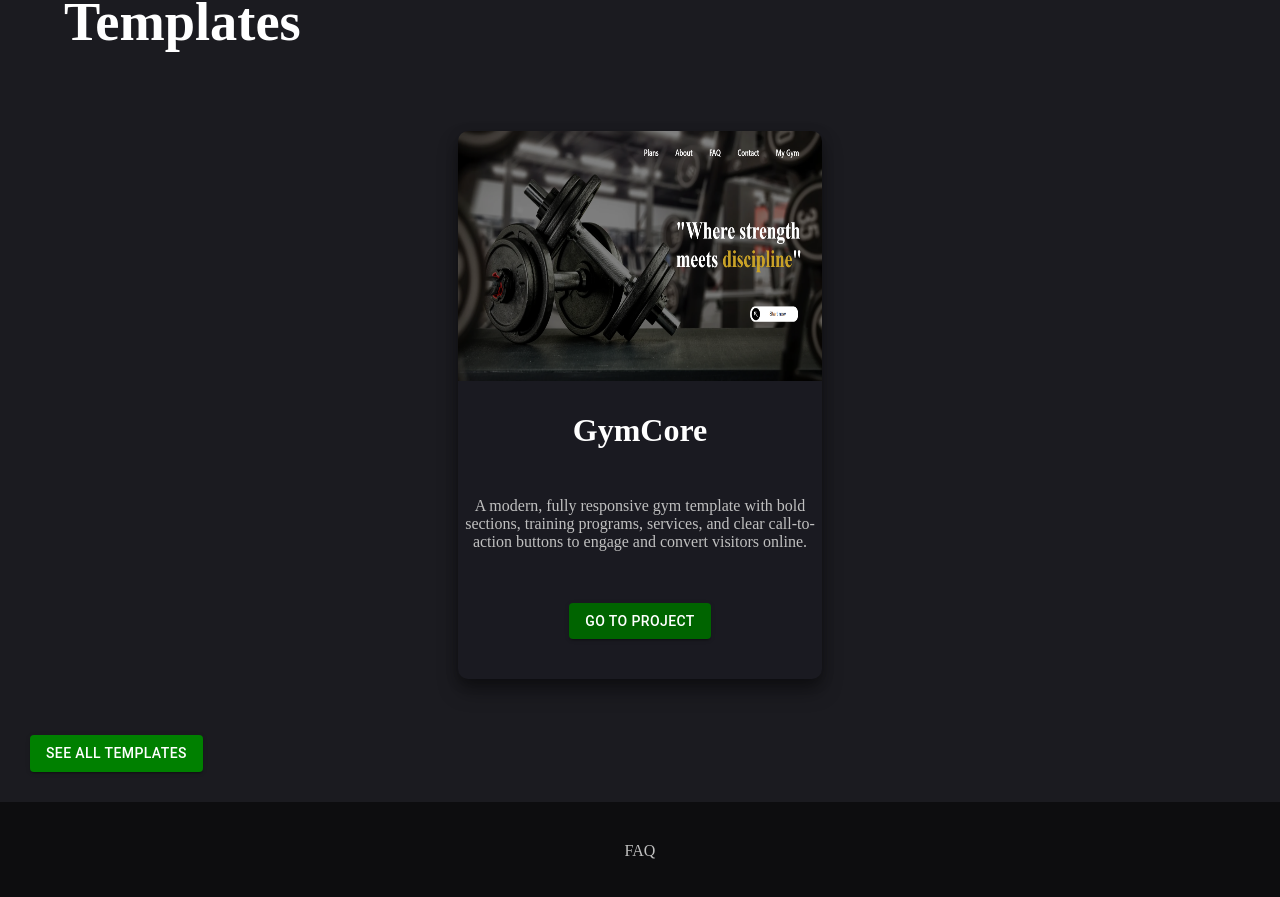
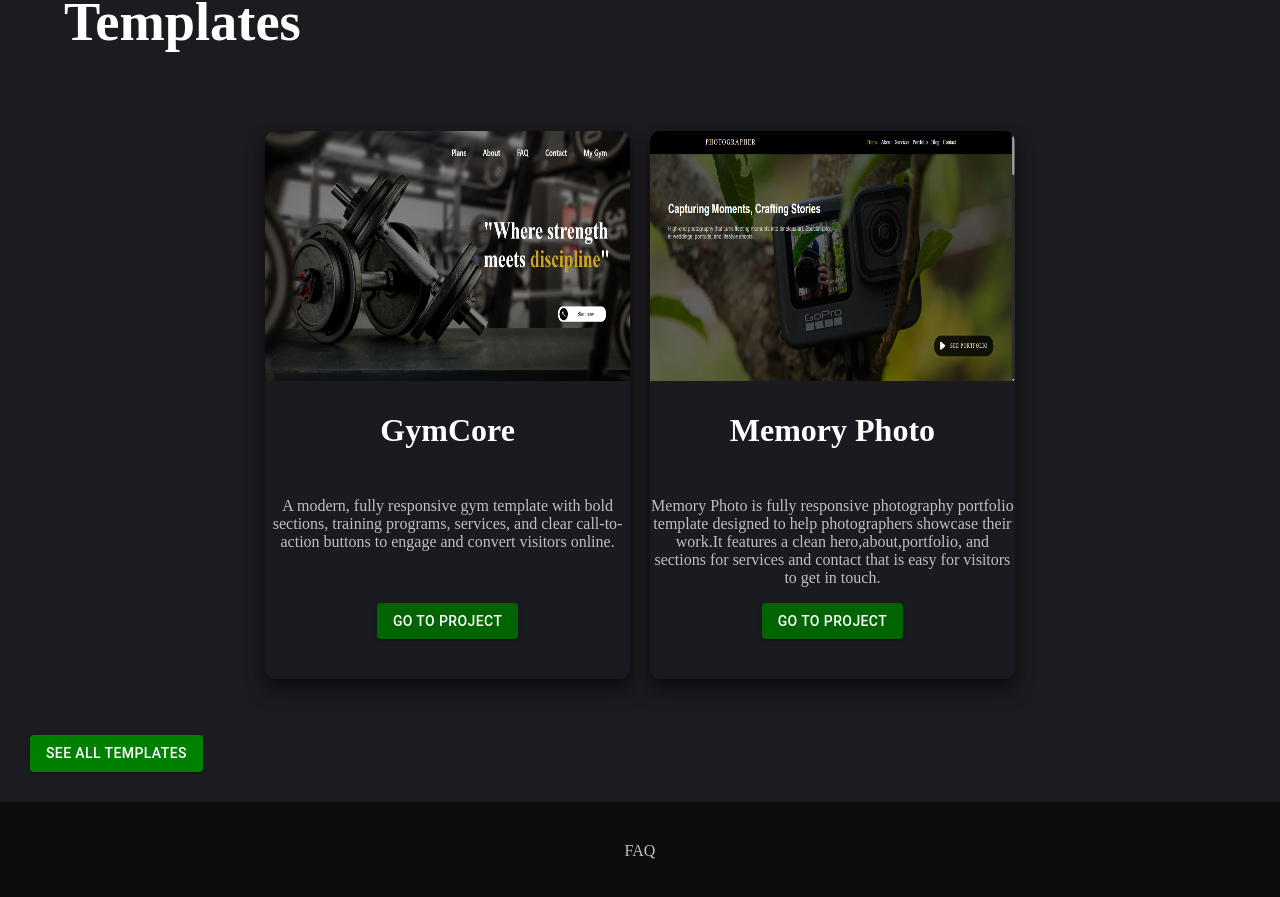
Before and after one commit to saidmaharramlidev-commits/said-maharramli, a React (Vite) app: page / in a window 1280 px wide. Shown: the part 2357-3254 px from the top of the page. Built offline with nearby package versions, Linux system fonts and the light colour scheme.

Commit message:
added memory-photo template

```diff
--- a/src/components/Templates.tsx
+++ b/src/components/Templates.tsx
@@ -1,6 +1,7 @@
 import { Button } from "@mui/material"
 import { useNavigate } from "react-router-dom"
 import GymCore from "../assets/gymCore.png"
+import MemoryPhoto from "../assets/memory-photo.png"
 
 function Templates() {
     const navigate = useNavigate()
@@ -17,6 +18,13 @@ function Templates() {
                     <Button href="https://said-gym-template.vercel.app/" variant="contained" sx={{ backgroundColor: "darkgreen" }}>Go to project</Button>
                 </div>
 
+                <div className="project">
+                    <img src={MemoryPhoto} alt="" />
+                    <h1>Memory Photo</h1>
+                    <p>Memory Photo is fully responsive photography portfolio template designed to help photographers showcase their work.It features a clean hero,about,portfolio, and sections for services and contact that is easy for visitors to get in touch.</p>
+                    <Button href="https://said-memory-photo.vercel.app/" variant="contained" sx={{ backgroundColor: "darkgreen" }}>Go to project</Button>
+                </div>
+
             </div>
             <Button id="ctaOfTemplates" variant="contained" onClick={() => navigate("/templates")} >See all templates</Button>
 
--- a/src/pages/AllTemplates.tsx
+++ b/src/pages/AllTemplates.tsx
@@ -1,6 +1,7 @@
 import { Button } from "@mui/material"
 import { useNavigate } from "react-router-dom"
 import GymCore from "../assets/gymCore.png"
+import MemoryPhoto from "../assets/memory-photo.png"
 
 function Templates() {
     const navigate = useNavigate()
@@ -17,6 +18,13 @@ function Templates() {
                     <Button href="https://said-gym-template.vercel.app/" variant="contained" sx={{ backgroundColor: "darkgreen" }}>Go to project</Button>
                 </div>
 
+                <div className="project">
+                    <img src={MemoryPhoto} alt="" />
+                    <h1>Memory Photo</h1>
+                    <p>Memory Photo is fully responsive photography portfolio template designed to help photographers showcase their work.It features a clean hero,about,portfolio, and sections for services and contact that is easy for visitors to get in touch.</p>
+                    <Button href="https://said-memory-photo.vercel.app/" variant="contained" sx={{ backgroundColor: "darkgreen" }}>Go to project</Button>
+                </div>
+
             </div>
             <Button id="ctaOfProjects" variant="contained" onClick={() => navigate("/")} href="#mainTemplates" >Back</Button>
 
```
Also changed, not shown: src/assets/memory-photo.png (added).
